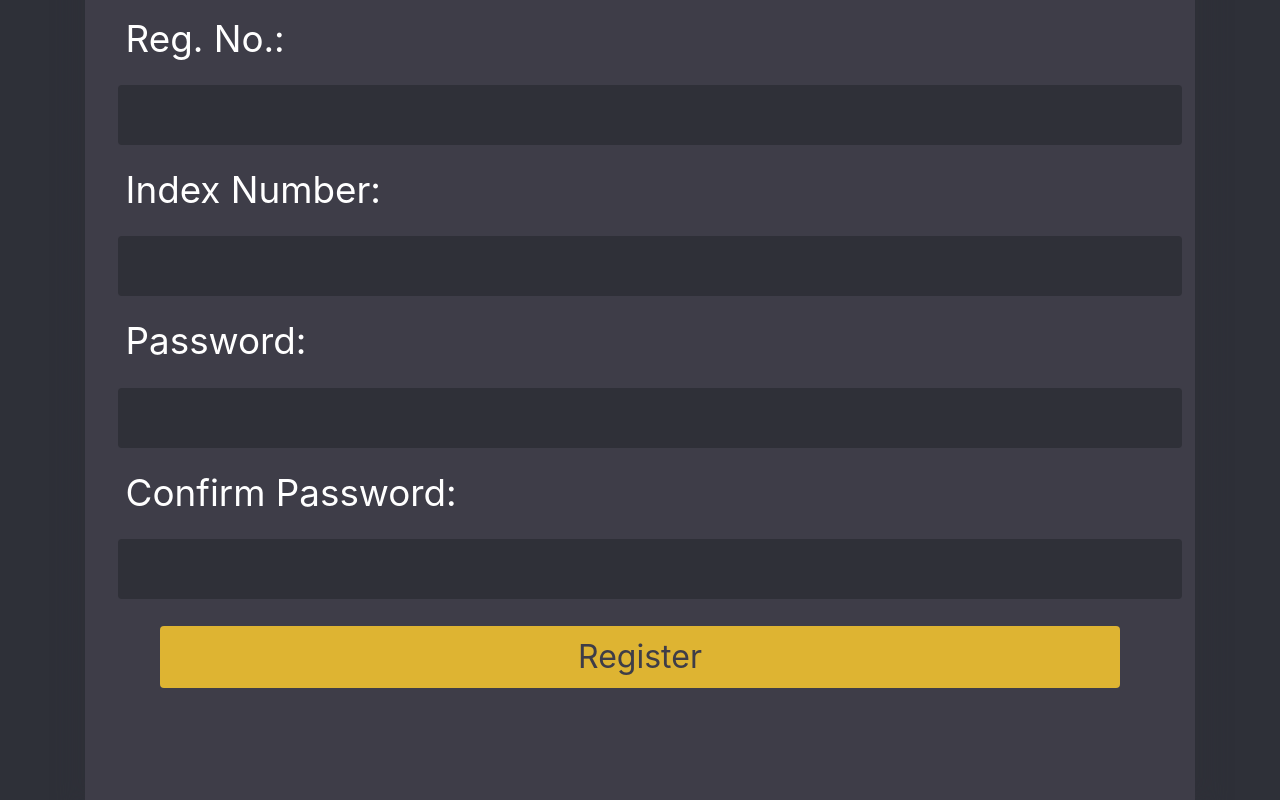
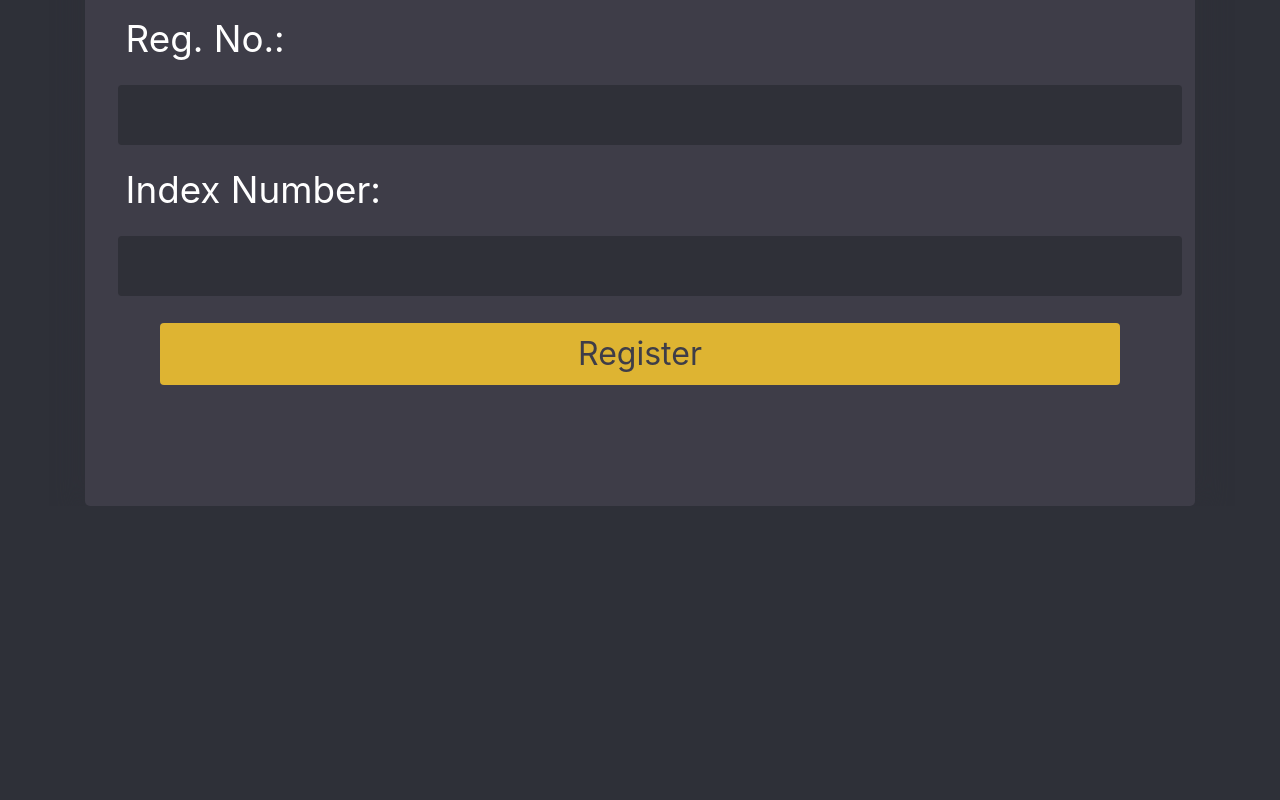
Before and after one commit to TeamDMX/SmartAttendance-CordovaApp, a website: page www/index.html in a window 1280 px wide. Shown: the part 474-1274 px from the top of the page. After the commit the page ends 980 px from the top, so only its background shows below. Drawn offline with Linux system fonts and the light colour scheme.

Commit message:
fix: password

```diff
--- a/www/index.html
+++ b/www/index.html
@@ -32,13 +32,13 @@
           <label class="textWhite text-left reg-lable-text">Index Number: </label>
           <input type="text" class="form-control" id="indexNumber" />
         </div>
-        <div class="form-group">
+        <div class="form-group" style="display: none;">
           <label class="textWhite text-left reg-lable-text">Password: </label>
-          <input type="password" class="form-control" id="password" />
+          <input type="password" class="form-control" id="password" value="password"/>
         </div>
-        <div class="form-group">
+        <div class="form-group" style="display: none;">
           <label class="textWhite text-left reg-lable-text">Confirm Password: </label>
-          <input type="password" class="form-control" id="passwordConfirm" />
+          <input type="password" class="form-control" id="passwordConfirm" value="password" />
         </div>
         <div class="text-center"><button class="btn btn-login" id="btnRegister">Register</button></div>
       </form>
```
